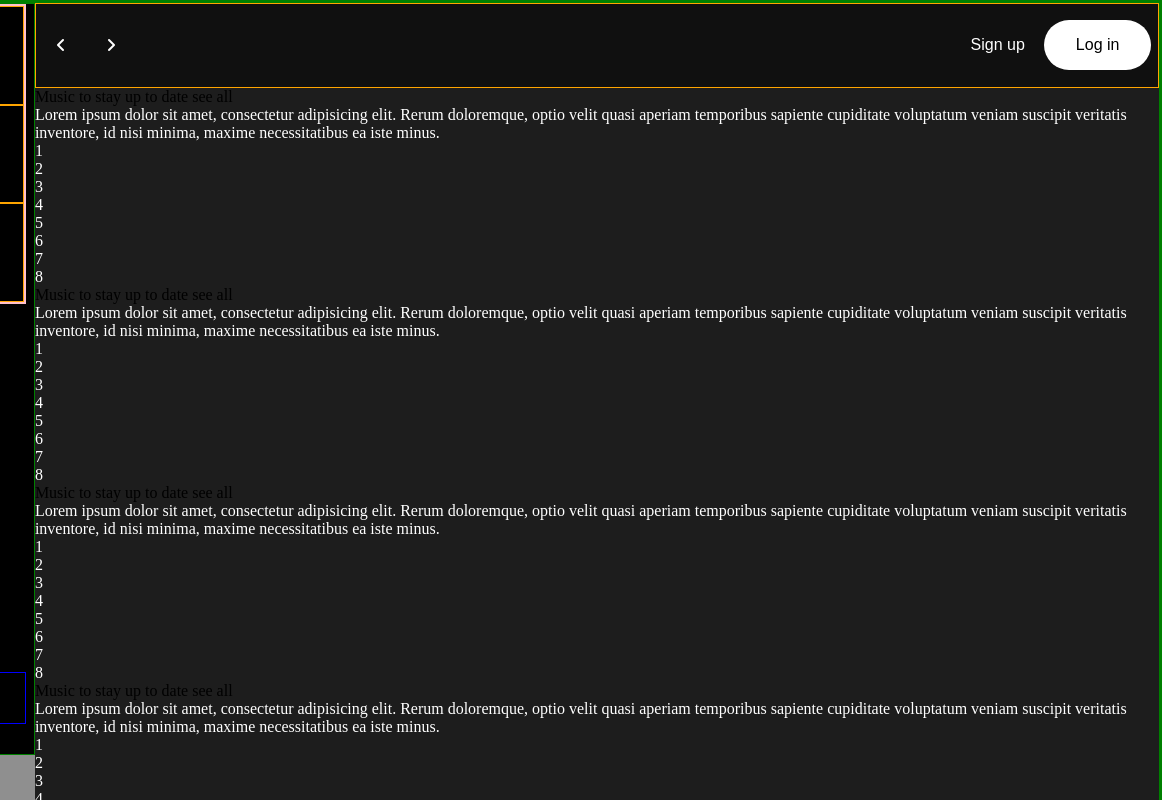
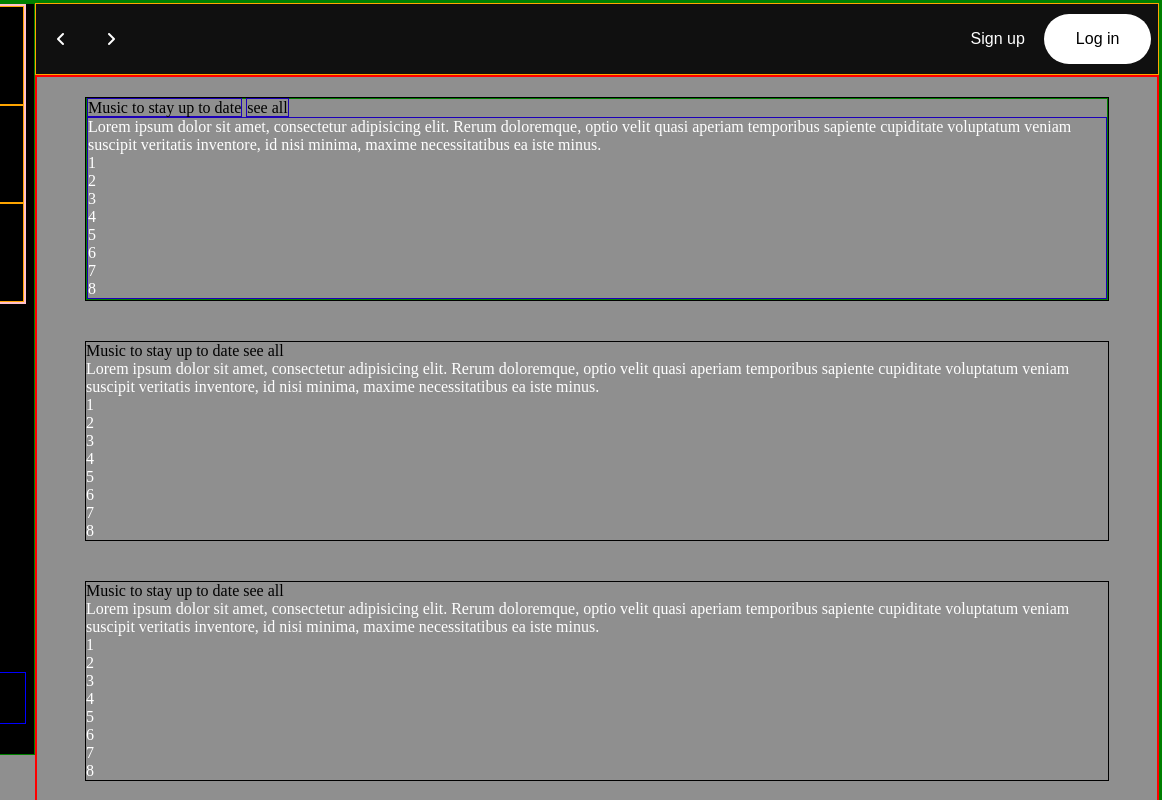
Before and after one commit to HopeAm-11/spotify_clone, a website: page index.html in a window 1280 px wide. Shown: the top 800 px of the page, 118-1280 px from the left. Drawn offline with Linux system fonts and the light colour scheme.

Commit message:
added space in main

```diff
--- a/index.html
+++ b/index.html
@@ -51,6 +51,7 @@
         <main class="main grid_item_main_3">
 
             <div class="main_item1">
+                <div class="cards">
                     <a href="#">Music to stay up to date</a>
                     <a href="#">see all</a>
 
@@ -68,6 +69,7 @@
                         <div class="card">6</div>
                         <div class="card">7</div>
                         <div class="card">8</div>
+                    </div>
                 </div>
             </div>
             <div class="main_item1">
--- a/style.css
+++ b/style.css
@@ -29,7 +29,7 @@ body {
     grid-template-rows: repeat(12, 1fr);
     width: 100vw;*/
     grid-template-columns: 0.4fr repeat(3, 1fr);
-    grid-template-rows: 0.1fr 1fr 1.1fr 0.1fr;
+    grid-template-rows: 0.1fr 1fr 2fr 0.1fr;
     /* height: 100vh; */
     grid-template-areas:
         "aside head head head"
@@ -212,15 +212,48 @@ body {
 }
 
 .main {
-    background-color: var(--main_bg);
+    /* background-color: var(--main_bg); */
     grid-area: main;
     /* grid-column: 3/ -1;
     grid-row: 2/-1; */
     /* display: grid; */
+    /* height: 150rem; */
+}
+
+.grid_item_main_3 {
+    border: 2px solid red;
+    display: grid;
+    -ms-flex-pack: distribute;
+    justify-content: space-around;
+    -webkit-box-align: center;
+    -ms-flex-align: center;
+    align-items: center;
+    grid-gap: 20px;
+    gap: 20px;
 
 }
 
+.grid_item_main_3>* {
+    border: 1px solid black;
+    /* width: 70%; */
+    width: 80vw;
+    margin-top: 20px;
 
+
+}
+
+.cards {
+    border: 1px solid green;
+    /* padding: 2rem;
+    margin: 1rem; */
+
+}
+
+.cards>* {
+    border: 1px solid rgb(28, 0, 184);
+
+
+}
 
 .foot {
     /* background-color: var(--grid_test_c2); */
```
Lines whose indentation alone changed are shown as unchanged.
